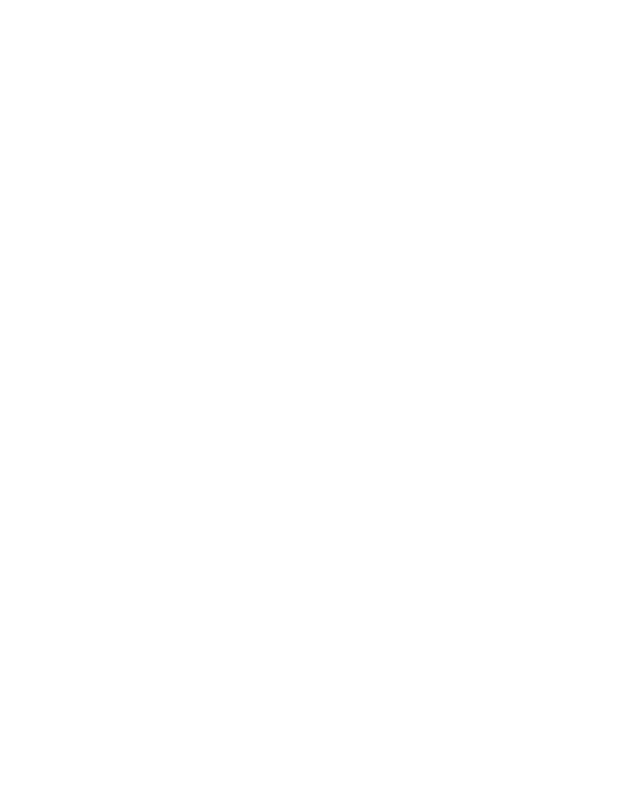
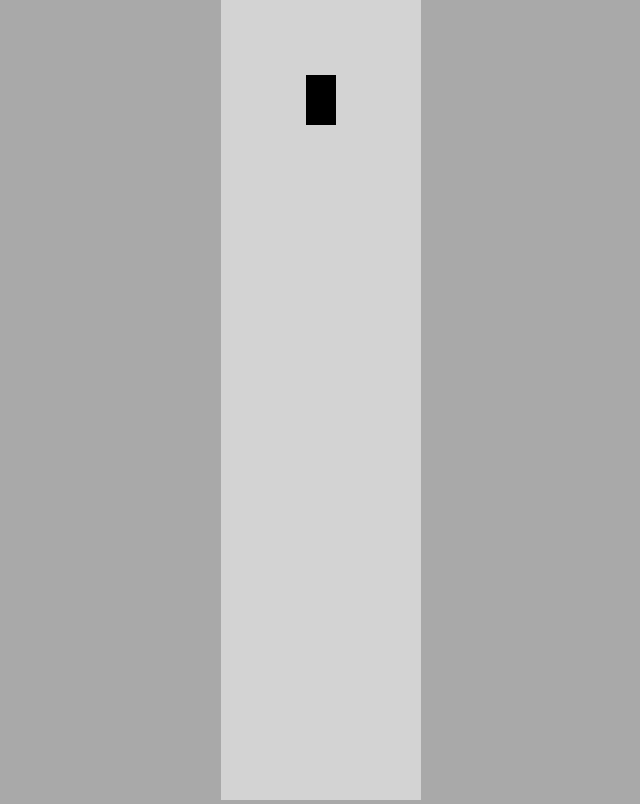
Before and after one commit to Troublesm1/Self-Driving-Car, a plain HTML site: page index.html in a window 1280 px wide. Shown: the whole page, without its empty margins (319-959 px from the left). Drawn offline with Linux system fonts and the light colour scheme.

Commit message:
Car Object created

```diff
--- /dev/null
+++ b/car.js
@@ -0,0 +1,19 @@
+class Car {
+    constructor(x,y,width,height) {
+        this.x = x;
+        this.y = y;
+        this.width = width;
+        this.height = height;
+    }
+
+    draw(ctx) {
+        ctx.beginPath();
+        ctx.rect(
+            this.x-this.width/2,
+            this.y-this.height/2,
+            this.width,
+            this.height
+        );
+        ctx.fill();
+    }
+}
--- a/index.html
+++ b/index.html
@@ -4,10 +4,12 @@
     <meta charset="UTF-8">
     <meta http-equiv="X-UA-Compatible" content="IE=edge">
     <meta name="viewport" content="width=device-width, initial-scale=1.0">
+    <link rel="stylesheet" href="style.css">
     <title>Self-driving car app</title>
 </head>
 <body>
-    <canvas id="MyCanvas"></canvas>
+    <canvas id="myCanvas"></canvas>
+    <script src="car.js"></script>
     <script src="main.js"></script>
 </body>
 </html>
--- a/main.js
+++ b/main.js
@@ -0,0 +1,7 @@
+const canvas = document.getElementById("myCanvas");
+canvas.height =window.innerHeight;
+canvas.width = 200;
+
+const ctx = canvas.getContext("2d");
+const car = new Car(100,100,30,50);
+car.draw(ctx);
--- a/style.css
+++ b/style.css
@@ -0,0 +1,9 @@
+body {
+    margin: 0;
+    background:darkgray;
+    overflow:hidden;
+    text-align: center;
+}
+#myCanvas {
+    background:lightgray;
+}
```
